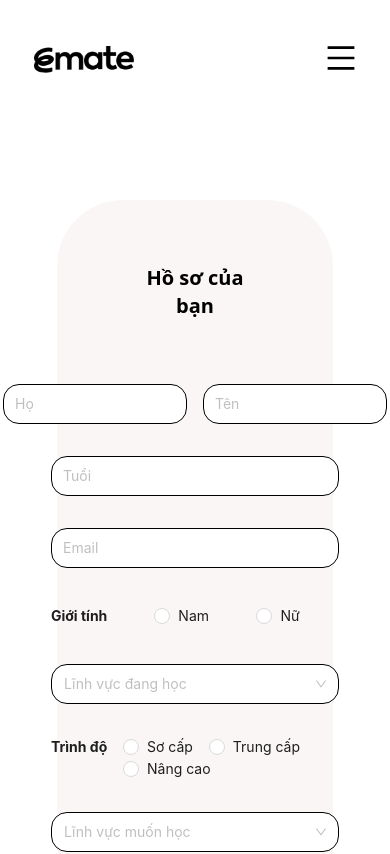
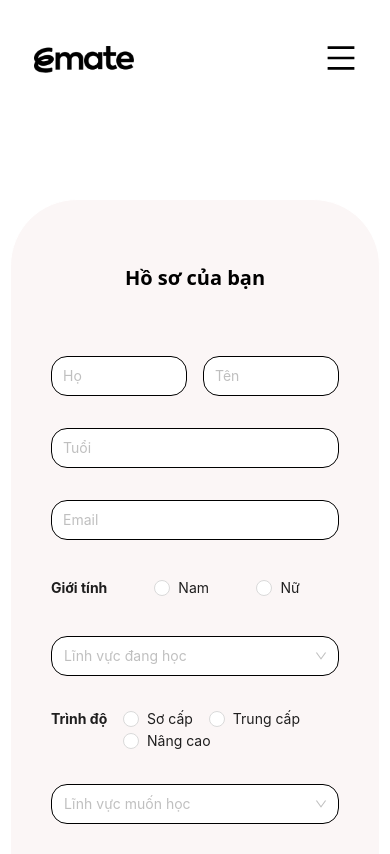
Before and after one commit to sugarviet/emate-user, a Next.js app: page /create-profile in a window 390 px wide. Shown: the top 854 px of the page. Built offline with nearby package versions, Linux system fonts and the light colour scheme.

Commit message:
css responsive mobile

```diff
--- a/src/app/create-profile/createProfile.module.css
+++ b/src/app/create-profile/createProfile.module.css
@@ -4,7 +4,7 @@
     border: 1px solid white;
     backdrop-filter: blur(4px);
 
-    @apply relative flex justify-center items-center h-full w-3/4 mx-auto my-20;
+    @apply relative flex justify-center items-center h-full md:w-3/4 mx-auto my-20;
   }
 
   .title {
--- a/src/app/create-profile/page.jsx
+++ b/src/app/create-profile/page.jsx
@@ -42,7 +42,7 @@ const CreateProfileFirstPage = () => {
           onFinishFailed={onFinishFailed}
         >
           {/* FIRST NAME & LAST NAME START*/}
-          <div className="flex gap-4 w-96">
+          <div className="flex gap-4 md:w-96 w-72">
             <Form.Item
               name="name"
               rules={[
```
